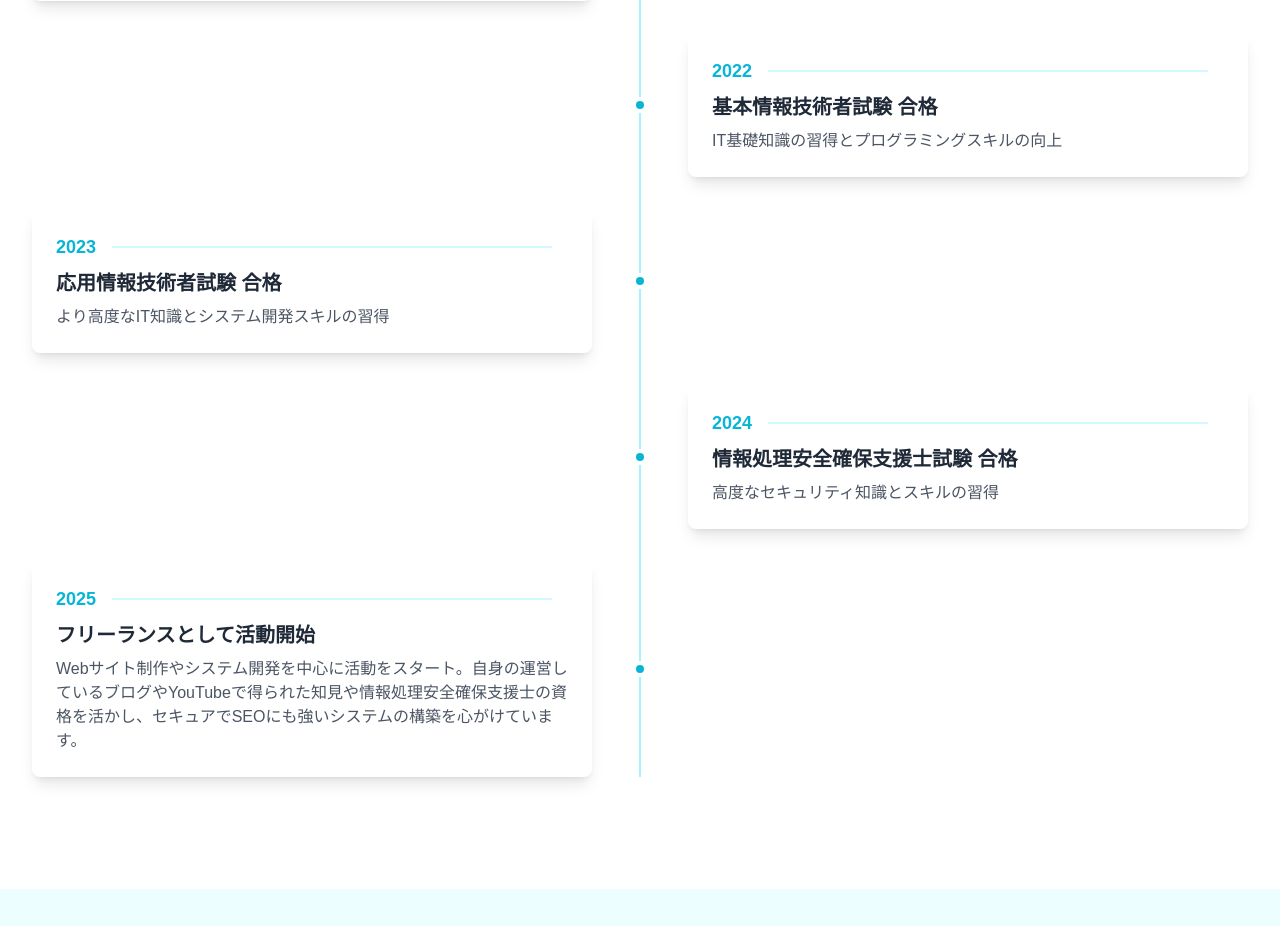
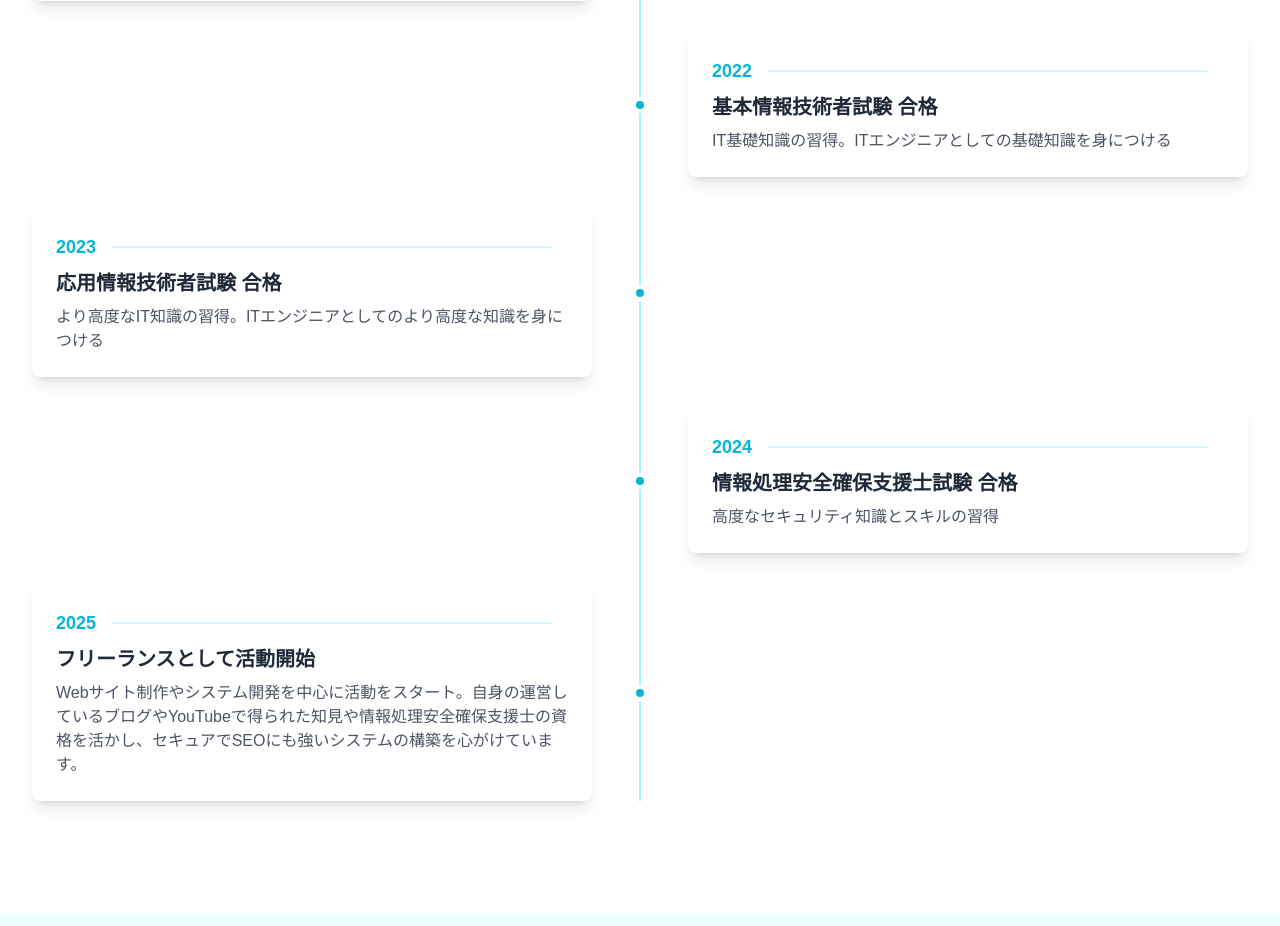
Before and after one commit to non-dev777/non_portfolio, a Next.js app: page / in a window 1280 px wide. Shown: the part 3620-4546 px from the top of the page. Built offline with nearby package versions, Linux system fonts and the light colour scheme.

Commit message:
✨ Refine Timeline descriptions for IT certification achievements

```diff
--- a/app/components/Timeline.tsx
+++ b/app/components/Timeline.tsx
@@ -39,12 +39,13 @@ const timelineItems: TimelineItem[] = [
   {
     year: "2022",
     title: "基本情報技術者試験 合格",
-    description: "IT基礎知識の習得とプログラミングスキルの向上",
+    description: "IT基礎知識の習得。ITエンジニアとしての基礎知識を身につける",
   },
   {
     year: "2023",
     title: "応用情報技術者試験 合格",
-    description: "より高度なIT知識とシステム開発スキルの習得",
+    description:
+      "より高度なIT知識の習得。ITエンジニアとしてのより高度な知識を身につける",
   },
   {
     year: "2024",
```
